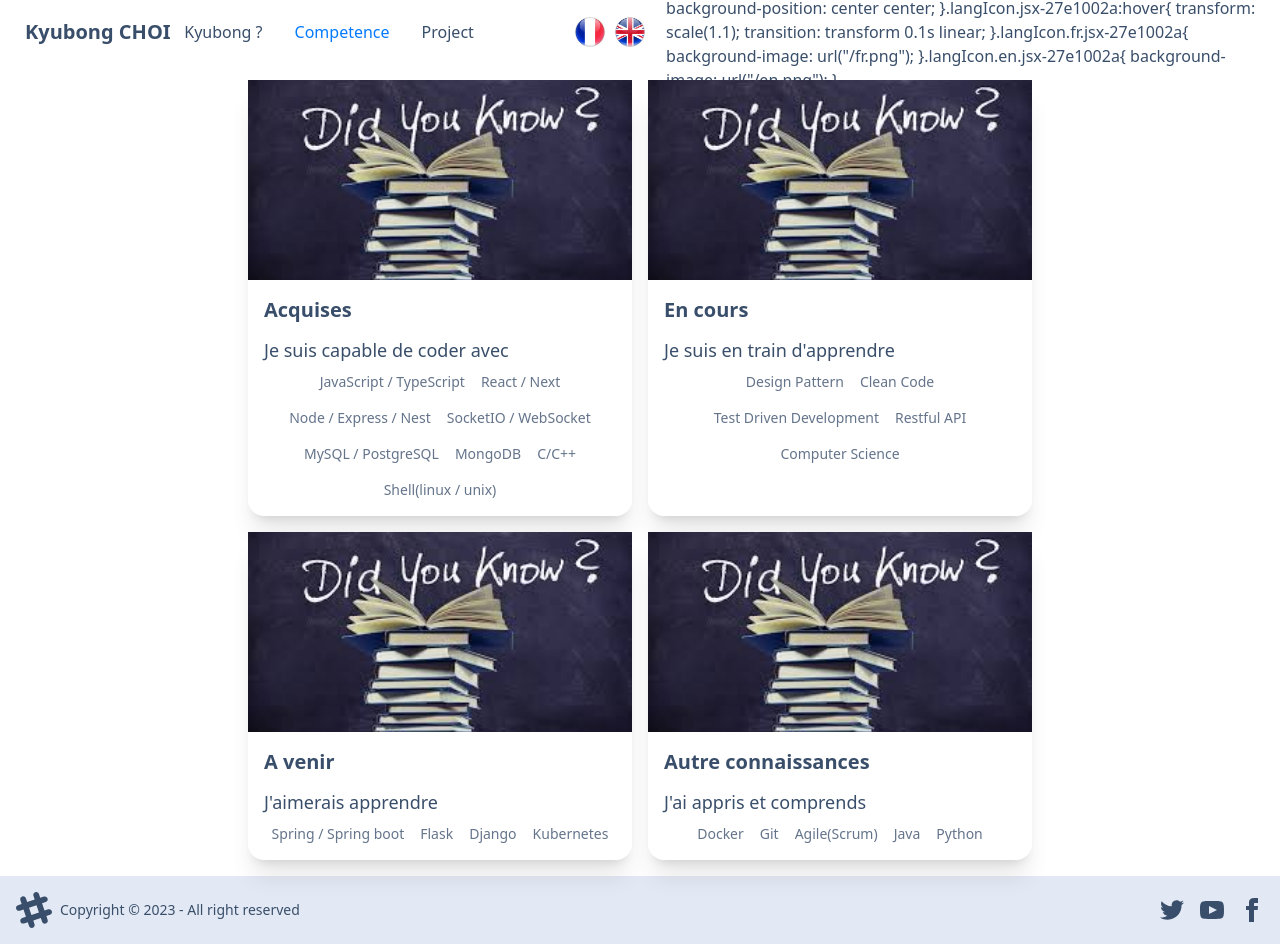
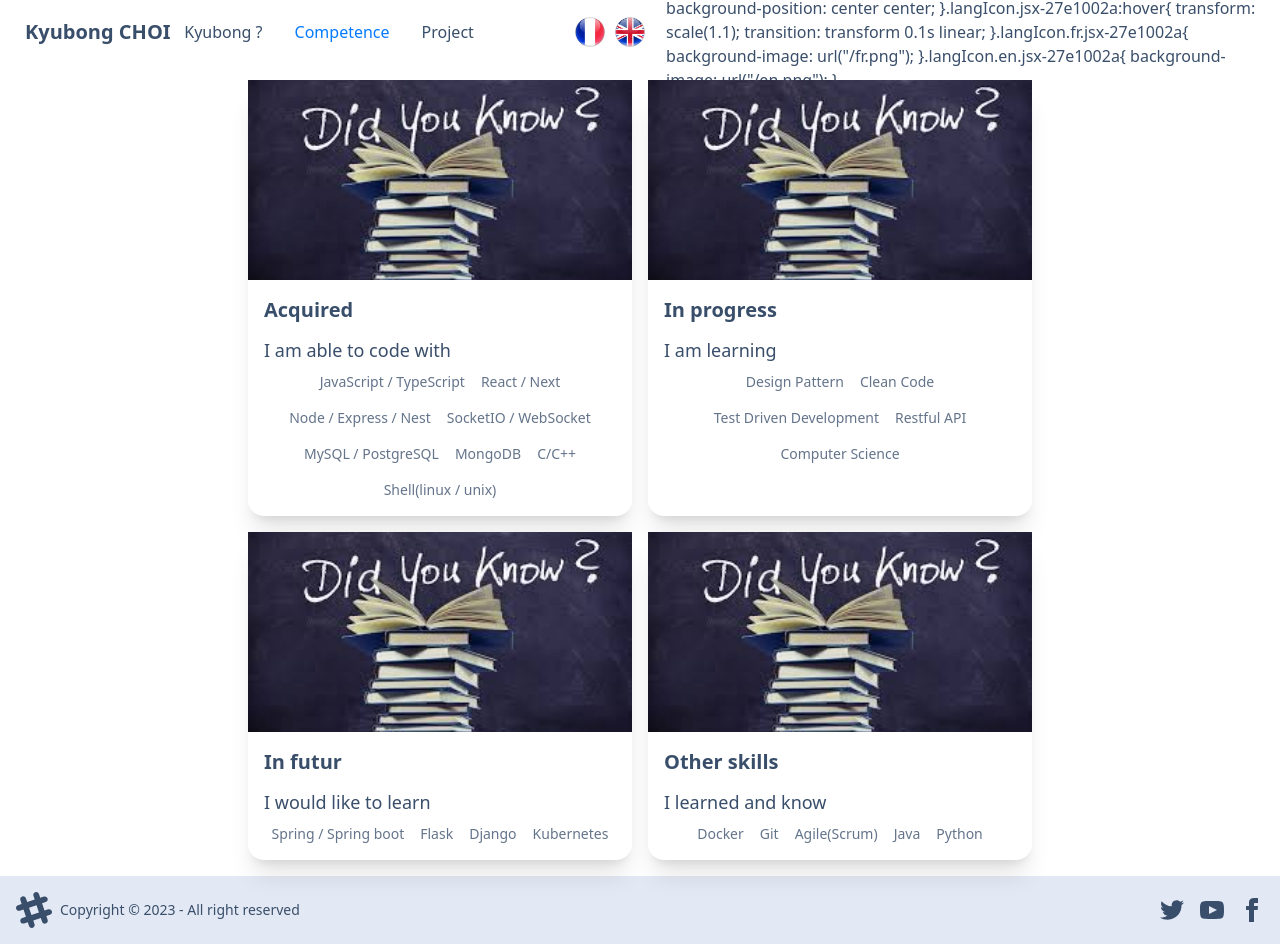
Before and after one commit to jeanoza/portfolio2023, a Next.js app: page /en/competence in a window 1280 px wide. Built offline with nearby package versions, Linux system fonts and the light colour scheme.

Commit message:
fix(compentence): lang implemented

```diff
--- a/src/pages/[lang]/competence.tsx
+++ b/src/pages/[lang]/competence.tsx
@@ -1,11 +1,18 @@
 import Card from "@/components/competence/card";
 import Layout from "@/components/layout";
 import Seo from "@/components/seo";
+import { useRouter } from "next/router";
 
 const COMPETENCES = [
 	{
-		title: "Acquises",
-		content: "Je suis capable de coder avec ",
+		title: {
+			en: "Acquired",
+			fr: "Acquises",
+		},
+		content: {
+			en: "I am able to code with",
+			fr: "Je suis capable de coder avec ",
+		},
 		tools: [
 			"JavaScript / TypeScript",
 			"React / Next",
@@ -19,8 +26,14 @@ const COMPETENCES = [
 		imageUrl: "/can.jpeg",
 	},
 	{
-		title: "En cours",
-		content: "Je suis en train d'apprendre",
+		title: {
+			en: "In progress",
+			fr: "En cours",
+		},
+		content: {
+			en: "I am learning",
+			fr: "Je suis en train d'apprendre",
+		},
 		tools: [
 			"Design Pattern",
 			"Clean Code",
@@ -31,28 +44,43 @@ const COMPETENCES = [
 		imageUrl: "/work.jpeg",
 	},
 	{
-		title: "A venir",
-		content: "J'aimerais apprendre",
+		title: {
+			en: "In futur",
+			fr: "A venir",
+		},
+		content: {
+			en: "I would like to learn",
+			fr: "J'aimerais apprendre",
+		},
 		tools: ["Spring / Spring boot", "Flask", "Django", "Kubernetes"],
 		imageUrl: "/futur.webp",
 	},
 	{
-		title: "Autre connaissances",
-		content: "J'ai appris et comprends",
+		title: {
+			en: "Other skills",
+			fr: "Autre connaissances",
+		},
+		content: {
+			en: "I learned and know",
+			fr: "J'ai appris et comprends",
+		},
 		tools: ["Docker", "Git", "Agile(Scrum)", "Java", "Python"],
 		imageUrl: "/knowledge.jpeg",
 	},
 ];
 
 export default function Competence() {
+	const {
+		query: { lang },
+	} = useRouter();
 	return (
 		<Layout>
 			<div className="flex flex-wrap gap-4 justify-center">
 				{COMPETENCES.map((competence, index) => (
 					<Card
 						key={index}
-						title={competence.title}
-						content={competence.content}
+						title={competence.title[lang as keyof Lang]}
+						content={competence.content[lang as keyof Lang]}
 						tools={competence.tools}
 						imageUrl={competence.imageUrl}
 					/>
```
